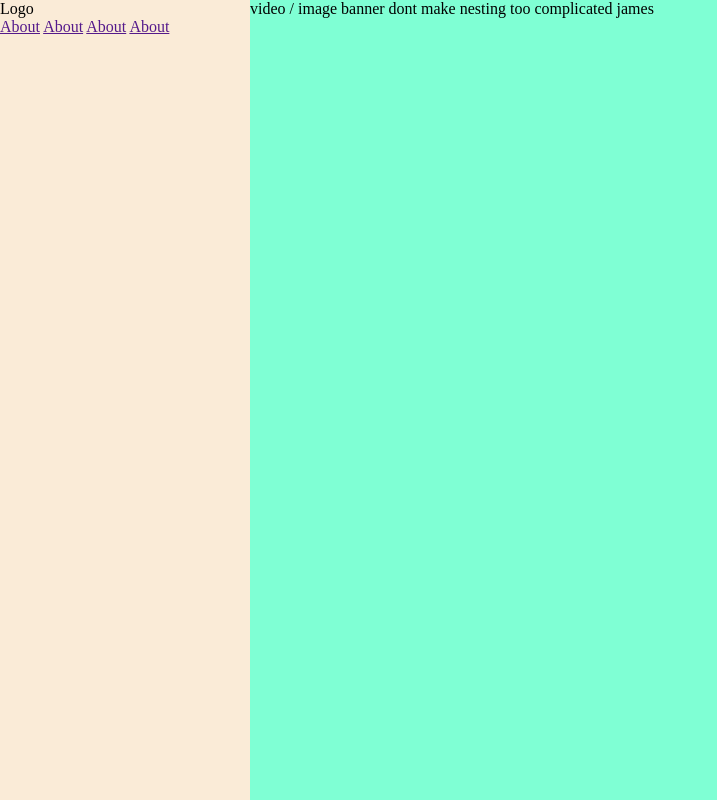
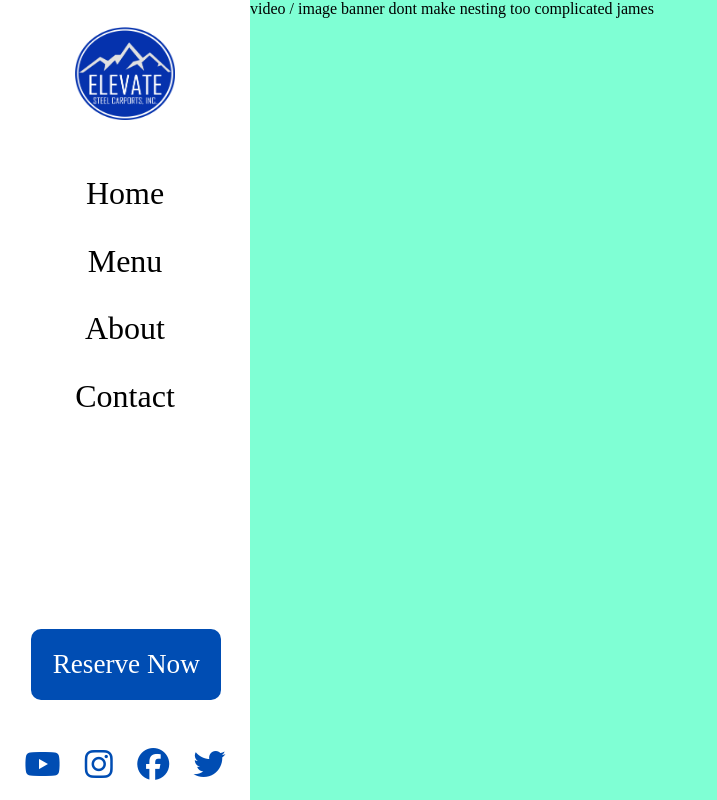
Before and after one commit to tinhnguyen00/Skills10-state-practice, a plain HTML site: page index.html in a window 1280 px wide. Shown: the whole page, without its empty margins (0-717 px from the left). Drawn offline with Linux system fonts and the light colour scheme.

Commit message:
navbar done

```diff
--- a/index.html
+++ b/index.html
@@ -17,14 +17,23 @@
 <body>
   <header>
     <div class="logo-wrapper">
-      Logo
+      <img src="images/logo.png" width="100px" height="100px">
     </div>
     <nav>
+      <a href="">Home</a>
+      <a href="">Menu</a>
       <a href="">About</a>
-      <a href="">About</a>
-      <a href="">About</a>
-      <a href="">About</a>
+      <a href="">Contact</a>
     </nav>
+    <div class="reserve">
+      Reserve Now
+    </div>
+    <div class="nav-bottom">
+      <i class="fab fa-youtube"></i>
+      <i class="fab fa-instagram"></i>
+      <i class="fab fa-facebook"></i>
+      <i class="fab fa-twitter"></i>
+    </div>
   </header>
   <main>
     <section id="first-banner">
--- a/styles/header-styles.css
+++ b/styles/header-styles.css
@@ -2,5 +2,69 @@ header {
   width: 250px;
   height: 100%;
   position: fixed;
-  background-color: antiquewhite;
+  background-color: white;
 }
+
+.logo-wrapper {
+  display: flex;
+  justify-content: center;
+  margin-top: 20px;
+}
+
+nav {
+  margin-top: 25px;
+  display: flex;
+  flex-direction: column;
+  width: 100%;
+  height: 300px;
+  justify-content: space-evenly;
+  align-items: center;
+}
+
+nav a {
+  text-decoration: none;
+  color: black;
+  font-size: 2em;
+}
+
+.nav-bottom {
+  position: absolute;
+  bottom: 20px;
+  width: 100%;
+  display: flex;
+  justify-content: space-evenly;
+}
+
+.reserve {
+  width: 150px;
+  text-align: center;
+  padding: 20px;
+  border-radius: 10px;
+  background-color: rgb(0, 77, 179);
+  color: white;
+  font-size: 1.7em;
+  position: absolute;
+  bottom: 100px;
+  left: 12.5%;
+}
+
+.nav-bottom i {
+  cursor: pointer;
+  font-size: 2em;
+  color: rgb(0, 77, 179);
+}
+
+.nav-bottom i:hover,
+nav a:hover {
+  color: rgb(0, 140, 255);
+  transition: ease-in .3s;
+}
+
+.reserve:hover {
+  background-color: rgb(0, 140, 255);
+  transition: ease-in .3s;
+}
+
+nav a:hover {
+  border-bottom: 1px solid rgb(0, 140, 255);
+}
```
Also changed, not shown: images/logo.png (added).
